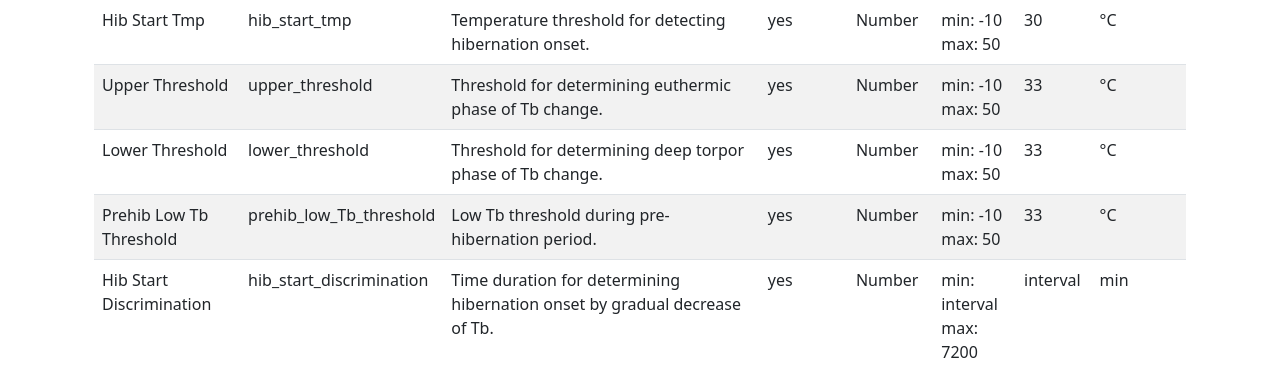
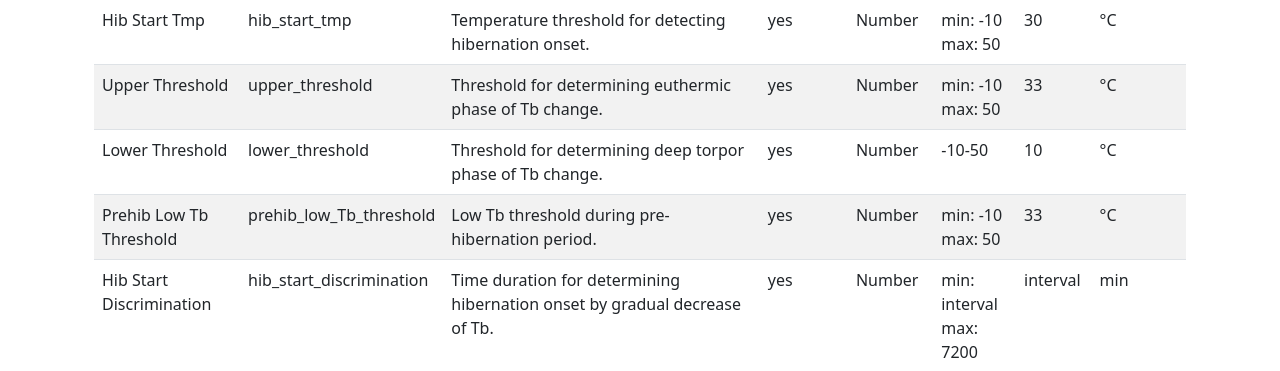
Before and after one commit to HIBlab-ILTS/TOHMIN, a Flask app: page /instructions in a window 1280 px wide. Shown: the part 1307-1678 px from the top of the page. Run offline with Flask 3, Linux system fonts and the light colour scheme; parts of the project's set-up code (start-up, migrations or seed data) failed here and were passed over; some libraries are stand-ins or nearby versions.

Commit message:
fix lower_threshold

```diff
--- a/src/templates/instructions.html
+++ b/src/templates/instructions.html
@@ -144,8 +144,8 @@
               <td>Threshold for determining deep torpor phase of Tb change.</td>
               <td>yes</td>
               <td>Number</td>
-              <td>min: -10<br>max: 50</td>
-              <td>33</td>
+              <td>-10-50</td>
+              <td>10</td>
               <td>°C</td>
             </tr>
             <tr>
```
